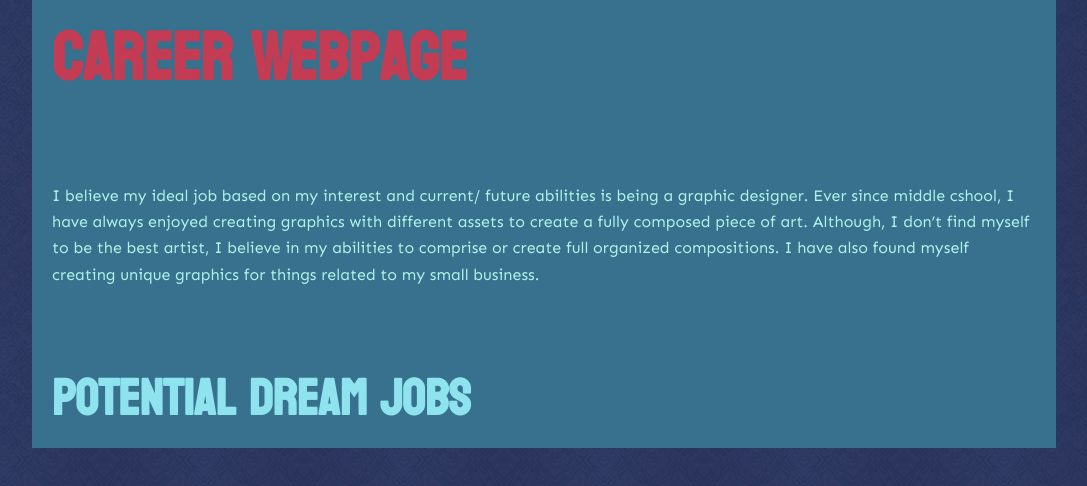
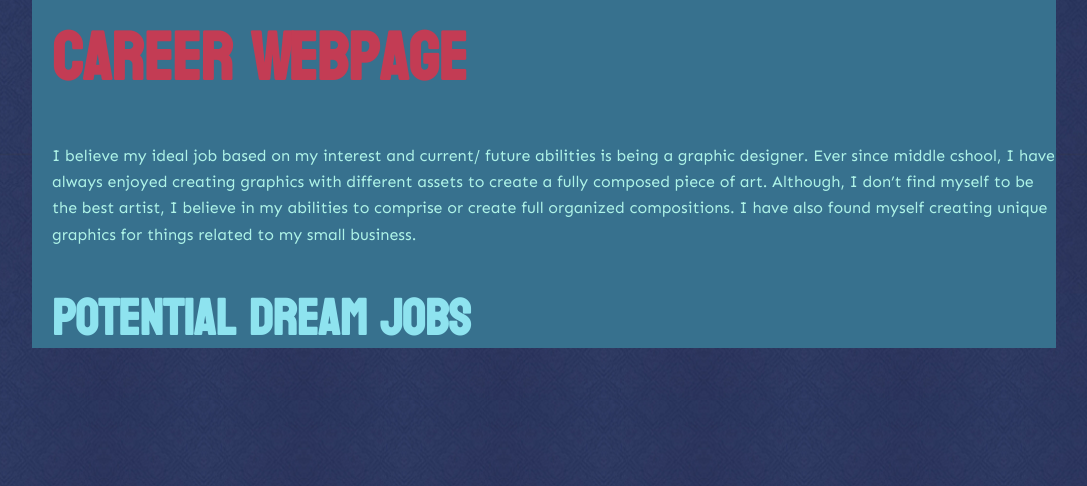
Before and after one commit to ayu0143/angelina-yu, a plain HTML site: page asg13/index.html in a window 1280 px wide. Shown: the whole page, without its empty margins (96-1183 px from the left). Drawn offline with Linux system fonts and the light colour scheme.

Commit message:
Refactor padding in styles.css
Updated padding styles for paragraphs and headings.

```diff
--- a/asg13/styles.css
+++ b/asg13/styles.css
@@ -39,7 +39,8 @@ p {
   font-size: 1em;
   font-family: 'Sen';
 	color: #AEF3E7;
-	padding: 20px;
+	padding-left: 20px;
+	padding-left: 20px;
 }
 
 h1,
@@ -51,7 +52,7 @@ h5 {
   font-weight: true;
   line-height: 1.15;
 	color: #8EE3EF;
-	padding: 20px;
+	padding-left: 20px;
 }
 
 h1 {
@@ -59,6 +60,7 @@ h1 {
   margin-top: 0;
   font-size: 4.21em;
 	color: #C33C54;
+	padding-top: 20px;
 }
 
 h2,
```
